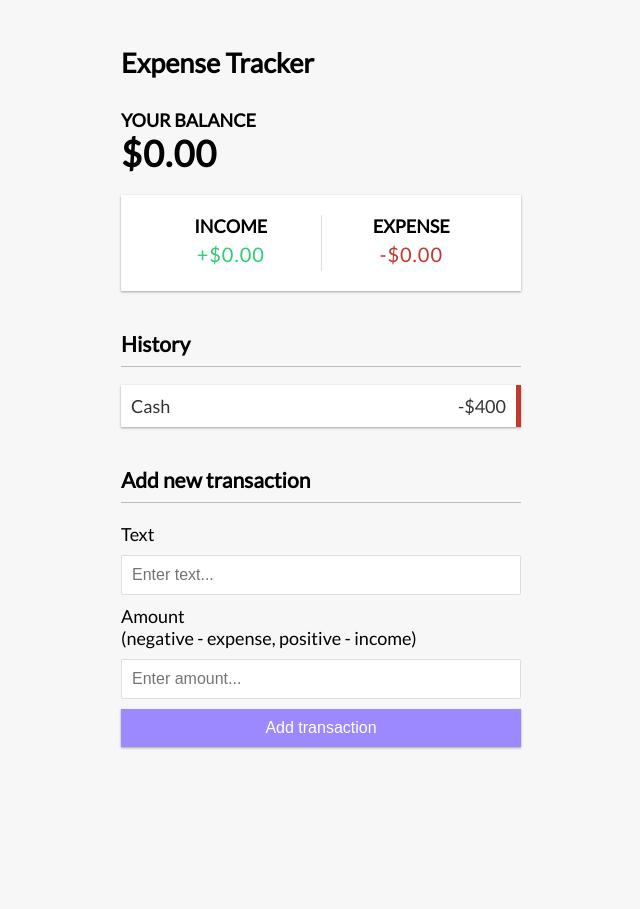
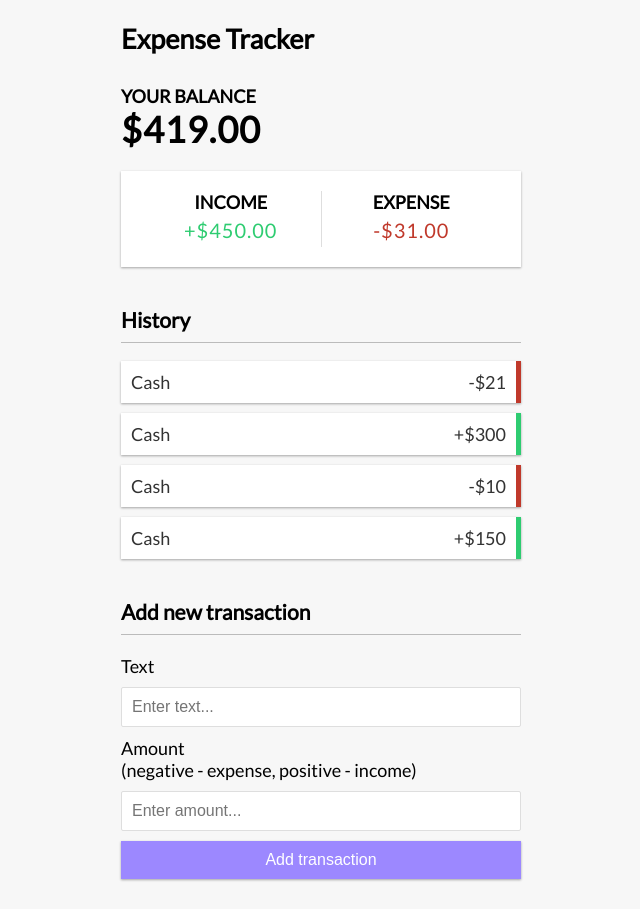
Before and after one commit to Rajgokul80565/expense_tracker, a React (Vite) app: page / in a window 1280 px wide. Shown: the whole page, without its empty margins (319-959 px from the left). Before the commit the page ends 800 px from the top, so only its background shows below. Built offline with nearby package versions, Linux system fonts and the light colour scheme.

Commit message:
delete done

```diff
--- a/src/components/Balance.tsx
+++ b/src/components/Balance.tsx
@@ -1,10 +1,18 @@
+import { useContext } from "react";
+import {GlobalContext} from "../contexts/GlobalState";
+
+function Balance() {
+  const {transactions} = useContext(GlobalContext);
 
 
-function Balance(props:any) {
+ const amounts = transactions.map(transaction => transaction.amount);
+
+  const total = amounts.reduce((acc, item) => (acc += item), 0).toFixed(2);
+
   return (
     <>
     <h4>Your Balance</h4>
-      <h1>$0.00</h1>
+      <h1>${total}</h1>
   </>
   )
 }
--- a/src/components/IncomeExpense.tsx
+++ b/src/components/IncomeExpense.tsx
@@ -1,15 +1,32 @@
+import { useContext } from "react";
+import {GlobalContext} from "../contexts/GlobalState";
+
+function IncomeExpense() {
+
+  const {transactions} = useContext(GlobalContext);
+
+  const amounts = transactions.map(transaction => transaction.amount);
+
+  const income = amounts
+  .filter(item => item > 0)
+  .reduce((acc, item) => (acc += item), 0)
+  .toFixed(2);
+
+  const expense = (
+    amounts.filter(item => item < 0).reduce((acc, item) => (acc += item), 0) *
+    -1
+  ).toFixed(2);
 
 
-function IncomeExpense() {
   return (
     <div className="inc-exp-container">
         <div>
           <h4>Income</h4>
-          <p  className="money plus">+$0.00</p>
+          <p  className="money plus">+${income}</p>
         </div>
         <div>
           <h4>Expense</h4>
-          <p  className="money minus">-$0.00</p>
+          <p  className="money minus">-${expense}</p>
         </div>
       </div>
   )
--- /dev/null
+++ b/src/components/Transaction.tsx
@@ -0,0 +1,28 @@
+import React, {useContext} from 'react';
+import { GlobalContext } from '../contexts/GlobalState';
+
+
+type TransactionProps = {
+        transaction:{id: number,
+        text: string,
+        amount: number
+        }
+}
+
+export const Transaction = (props:TransactionProps) => {
+    console.log("trn", props);
+    const sign = props.transaction.amount < 0 ? '-' : '+';
+    const {deleteTrans} = useContext(GlobalContext);
+
+    // const handleDelete = (event:React.MouseEvent<HTMLButtonElement>) => {
+
+    // }
+
+
+    return (
+        <li className={props.transaction.amount < 0 ? "minus" : "plus"} key={props?.transaction.id}>
+            Cash <span>{sign}${Math.abs(props.transaction.amount)}</span>
+            <button onClick={() => deleteTrans(props?.transaction.id)} className="delete-btn">x</button>
+        </li>
+    )
+}
--- a/src/components/TransactionList.tsx
+++ b/src/components/TransactionList.tsx
@@ -1,17 +1,17 @@
 import React, {useContext} from "react";
 import {GlobalContext} from "../contexts/GlobalState";
+import { Transaction } from "./Transaction";
 
 function TransactionList() {
-  const context = useContext(GlobalContext);
+  const { transactions } = useContext(GlobalContext);
 
-  console.log("context", context);
+  console.log("trans", transactions);
   return (
     <>
       <h3>History</h3>
       <ul  className="list">
-         <li className="minus">
-          Cash <span>-$400</span><button className="delete-btn">x</button>
-        </li>
+        {transactions.map(trans => <Transaction  transaction={trans}/>)}
+
       </ul>
     </>
 
--- a/src/contexts/AppReducer.tsx
+++ b/src/contexts/AppReducer.tsx
@@ -1,5 +1,28 @@
-export default (state:any, action:any) => {
+type actionProps = {
+    type:string,
+    payload: number ,
+}
+
+type stateProps = {
+    transactions:{
+        id: number,
+        text: string,
+        amount: number
+    }[],
+}
+
+export default (state:stateProps, action:actionProps) => {
         switch(action.type){
+            case "DELETE_TRANSACTION":
+                return {
+                    ...state,
+                    transactions: state.transactions.filter(trans => trans.id !== action.payload)
+                }
+            // case "ADD_TRANSACTION":
+            //     return {
+            //         ...state,
+            //         transactions:[action.payload, ...state.transactions]
+            //     }
             default: return state;
         }
 }
--- a/src/contexts/GlobalState.tsx
+++ b/src/contexts/GlobalState.tsx
@@ -5,18 +5,26 @@ import AppReducer from "./AppReducer";
 type GlobalProps = {
     children:React.ReactNode;
 }
-//check below
-type InitailStateType = {
-    transaction:{}[],
+
+// type InitailStateType = {
+//     transaction:{}[],
+// }
+
+type transactionProps ={
+    id: number,
+    text: string,
+    amount: number
 }
 
-const initialState:InitailStateType = {
-    transaction:[
+const initialState = {
+    transactions:[
   { id: 1, text: 'Flower', amount: -21 },
   { id: 2, text: 'Salary', amount: 300 },
   { id: 3, text: 'Book', amount: -10 },
   { id: 4, text: 'Camera', amount: 150 }
-]};
+],
+deleteTrans:(id:number) => {},
+};
 
 export const GlobalContext = createContext(initialState);
 
@@ -24,9 +32,24 @@ const GlobalProvider =({children}:GlobalProps) => {
 
     const [state, dispatch] = useReducer(AppReducer, initialState);
 
+    const deleteTransaction = (id:number) => {
+            dispatch({
+                type:"DELETE_TRANSACTION",
+                payload:id,
+            });
+    }
+
+    const addTransaction = (transaction:transactionProps) => {
+            dispatch({
+            type:"ADD_TRANSACTION",
+            payload: transaction,
+        })
+    }
+
     return (
         <GlobalContext.Provider value={{
-            transaction:state.transaction
+            transactions:state.transactions,
+            deleteTrans:deleteTransaction,
         }}>
         {children}
         </GlobalContext.Provider>
--- a/tsconfig.json
+++ b/tsconfig.json
@@ -16,8 +16,8 @@
 
     /* Linting */
     "strict": true,
-    "noUnusedLocals": true,
-    "noUnusedParameters": true,
+    "noUnusedLocals": false,
+    "noUnusedParameters": false,
     "noFallthroughCasesInSwitch": true
   },
   "include": ["src"],
```
